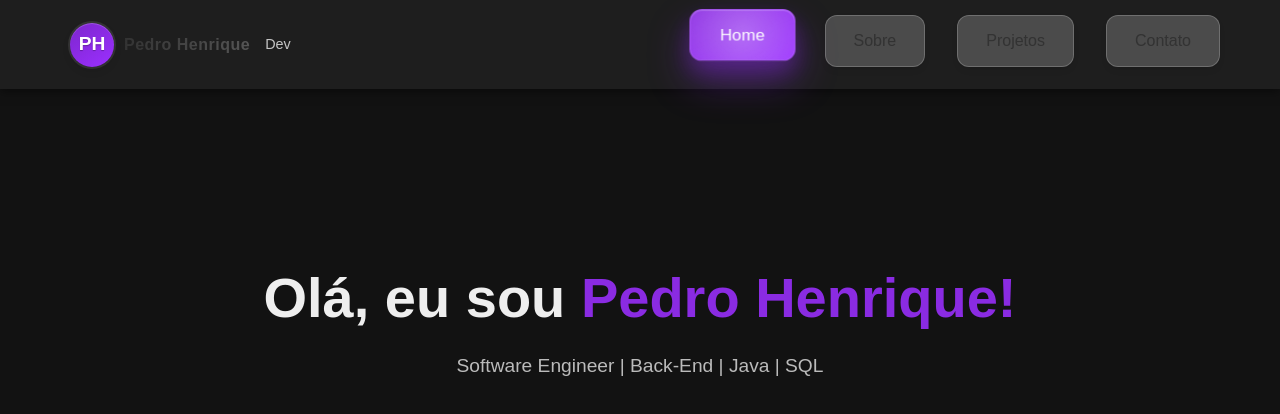
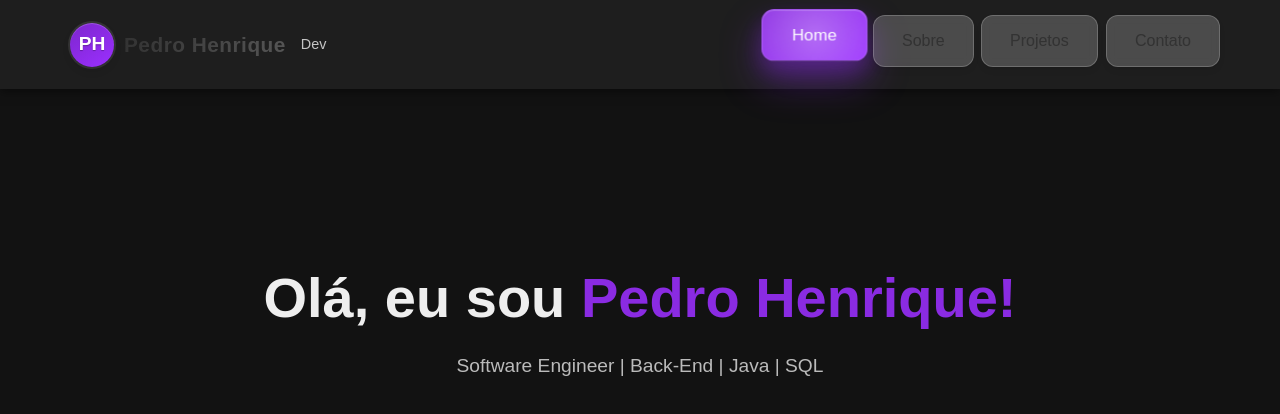
Before and after one commit to Pedruzz30/MeuPortifolio, a plain HTML site: page index.html in a window 1280 px wide. Shown: the top 414 px of the page. Drawn offline with nearby package versions, Linux system fonts and the light colour scheme.

Commit message:
Corrige erros de CSS

```diff
--- a/style.css
+++ b/style.css
@@ -62,7 +62,7 @@ nav {
 .logo-container {
     display: flex;
     align-items: center;
-    transition: all 0.03 ease;
+    transition: all 0.3s ease;
 }
 
 .logo {
@@ -130,7 +130,7 @@ nav {
 
 .logo-text {
     font-weight: 600;
-    font-size: 1,3rem;
+    font-size: 1.3rem;
     letter-spacing: 0.5px;
     background: linear-gradient(to right, #333, #555);
     -webkit-background-clip: text;
@@ -179,7 +179,7 @@ nav ul li a:hover {
 
 .navigation-menu {
     display: flex;
-    gap: 0.5;
+    gap: 0.5rem;
     list-style: none;
     padding: 0;
     margin: 0;
@@ -197,7 +197,7 @@ nav ul li a:hover {
     color: #333;
     font-weight: 500;
     background: rgba(255, 255, 255, 0.2);
-    backdrop-filter: bluar(5px);
+    backdrop-filter: blur(5px);
     -webkit-backdrop-filter: blur(5px);
     border: 1px solid rgba(255, 255, 255, 0.2);
     box-shadow: 0 4px 6px rgba(0, 0, 0, 0.05), 0 1px 3px rgba(0, 0, 0, 0.1);
@@ -259,13 +259,13 @@ nav ul li a:hover {
     width: 200%;
     height: 200%;
     background: radial-gradient(circle, rgba(255, 255, 255, 0.6) 0%, rgba(255, 255, 255, 0) 70%);
-    animation: pilseGlow 3s infinite;
+    animation: pulseGlow 3s infinite;
     opacity: 0.5;
 }
 
 @keyframes pulseGlow {
     0%, 100% {
-        opaity: 0.5;
+        opacity: 0.5;
     }
     50% {
         opacity: 0.8;
@@ -389,10 +389,10 @@ nav ul li a:hover {
     border-radius: 20px;
     transition: all 0.4s cubic-bezier(0.25, 0.46, 0.45, 0.94);
     animation: float 4s ease-in-out infinite;
-    will-change: transform, bax-shadow;
+    will-change: transform, box-shadow;
     filter: drop-shadow(0 5px 5px rgba(0, 0, 0, 0.1));
     border: 2px solid rgba(255, 255, 255, 0.1);
-    backdrop-filter: brightness(1.05)
+    backdrop-filter: brightness(1.05);
 }
 
 .profile-img:hover {
```
